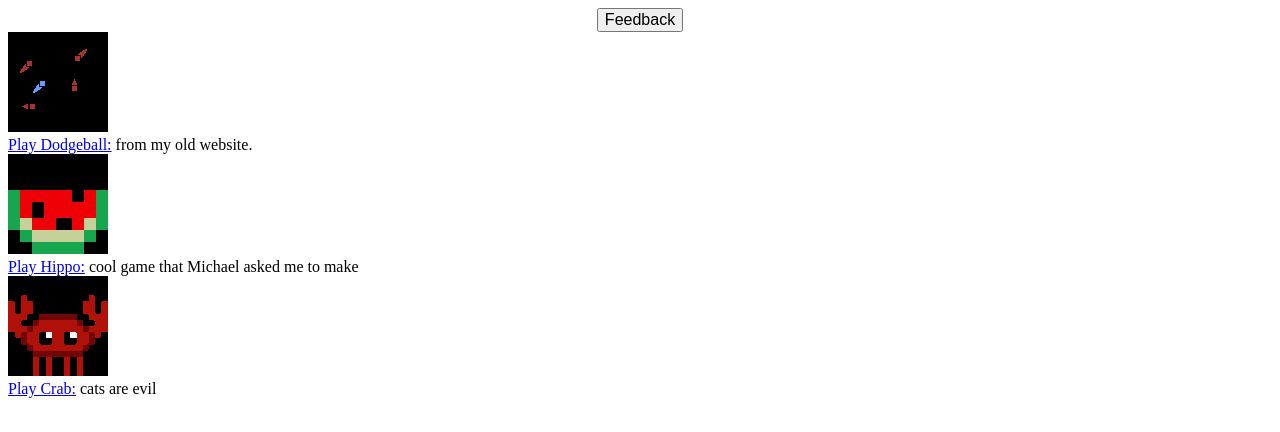
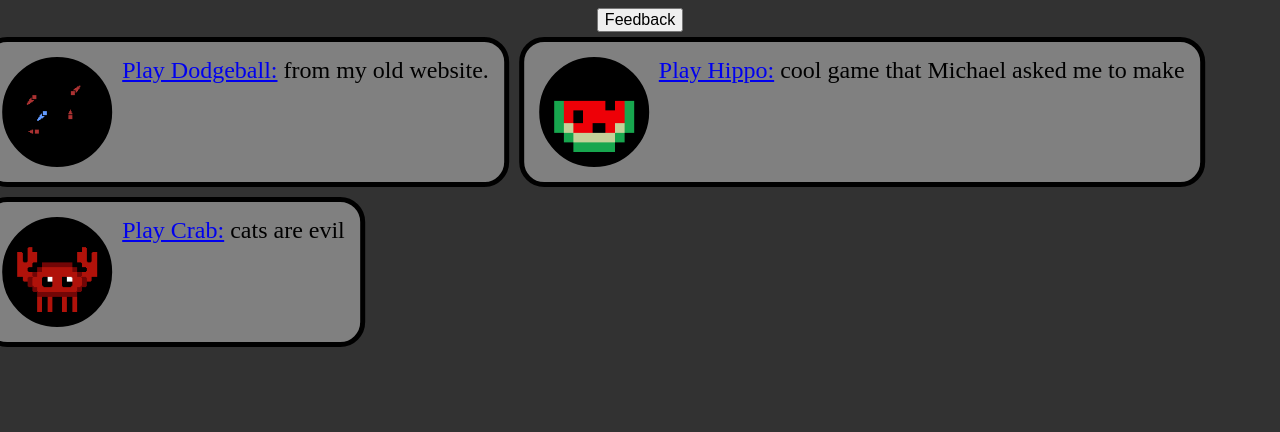
Before and after one commit to AndrewGalvez/website, a plain HTML site: page index.html in a window 1280 px wide. Drawn offline with Linux system fonts and the light colour scheme; the site is published under a folder, as on GitHub Pages, so addresses that start at the root find nothing.

Commit message:
Update index.html

```diff
--- a/index.html
+++ b/index.html
@@ -3,7 +3,7 @@
   <head>
     <title>cool website</title>
 
-    <link rel="stylesheet" href="/stylesheet-main.css">
+    <link rel="stylesheet" href="./stylesheet-main.css">
 
     <center><a href="/feedback"><button style="font-size: 16px">Feedback</button></a></center>
   </head>
@@ -21,19 +21,19 @@
 
       <div class="game-box">
 	<div class="game-box-img">
-	  <img src="website/images/hippo.png">
+	  <img src="./images/hippo.png">
 	</div>
 	<div class="game-box-desc">
-	  <text><a href="website/pages/hippo">Play Hippo:</a> cool game that Michael asked me to make</text>
+	  <text><a href="./pages/hippo">Play Hippo:</a> cool game that Michael asked me to make</text>
 	</div>
       </div>
 
       <div class="game-box">
 	<div class="game-box-img">
-	  <img src="website/images/crab.png">
+	  <img src="./images/crab.png">
 	</div>
 	<div class="game-box-desc">
-	  <text><a href="website/pages/crab">Play Crab:</a> cats are evil</text>
+	  <text><a href="./pages/crab">Play Crab:</a> cats are evil</text>
 	</div>
       </div>
     </div>
```
